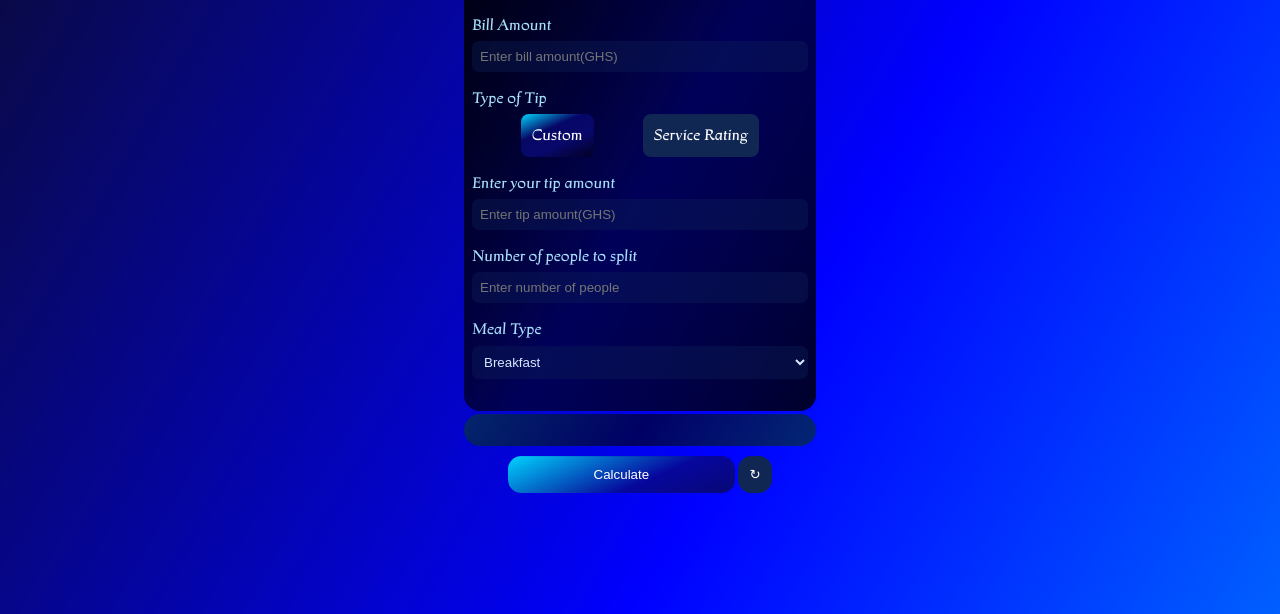
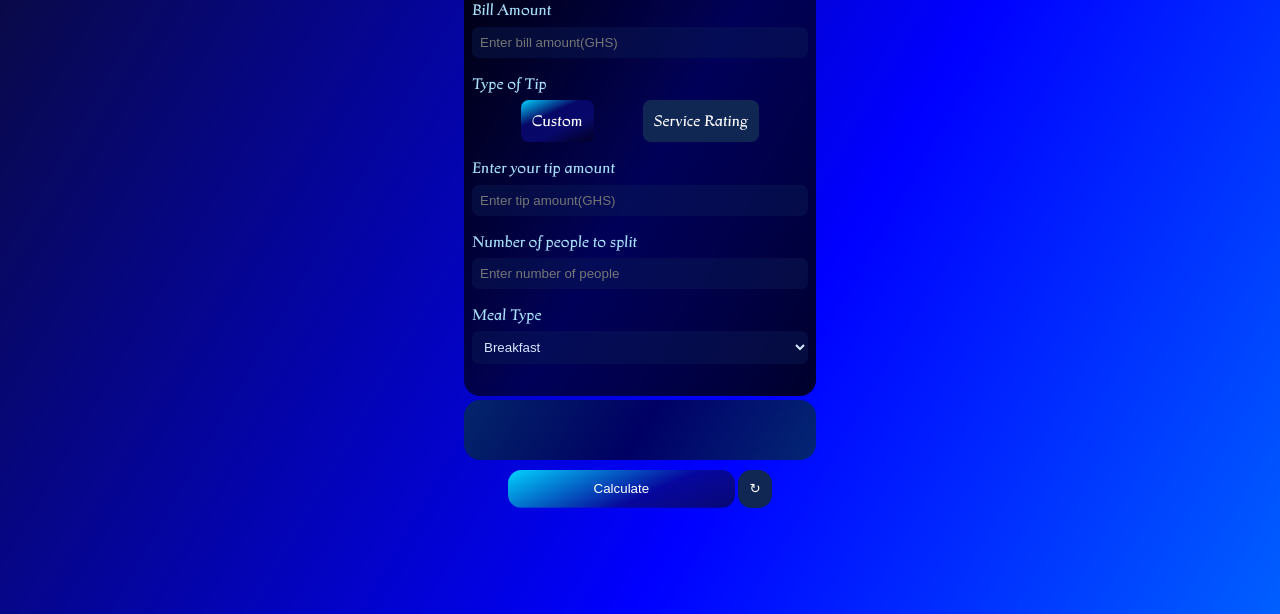
Before and after one commit to ZENith-95/Tip-Calculator, a plain HTML site: page index.html in a window 1280 px wide. Shown: the part 186-800 px from the top of the page. Drawn offline with Linux system fonts and the light colour scheme.

Commit message:
small changes

```diff
--- a/style.css
+++ b/style.css
@@ -166,8 +166,12 @@ body {
   width: 100%;
   border-radius: 1em;
   padding: 1em;
-  transition: all 0.7s ease-in;
-  min-height: fit-content;
+  transition: all 0.9s ease-in;
+  /* min-height: fit-content; */
+}
+
+#totalAmount, #tipAmount , #amountPerPerson{
+  padding: .3em 0;
 }
 
 .container button {
```
